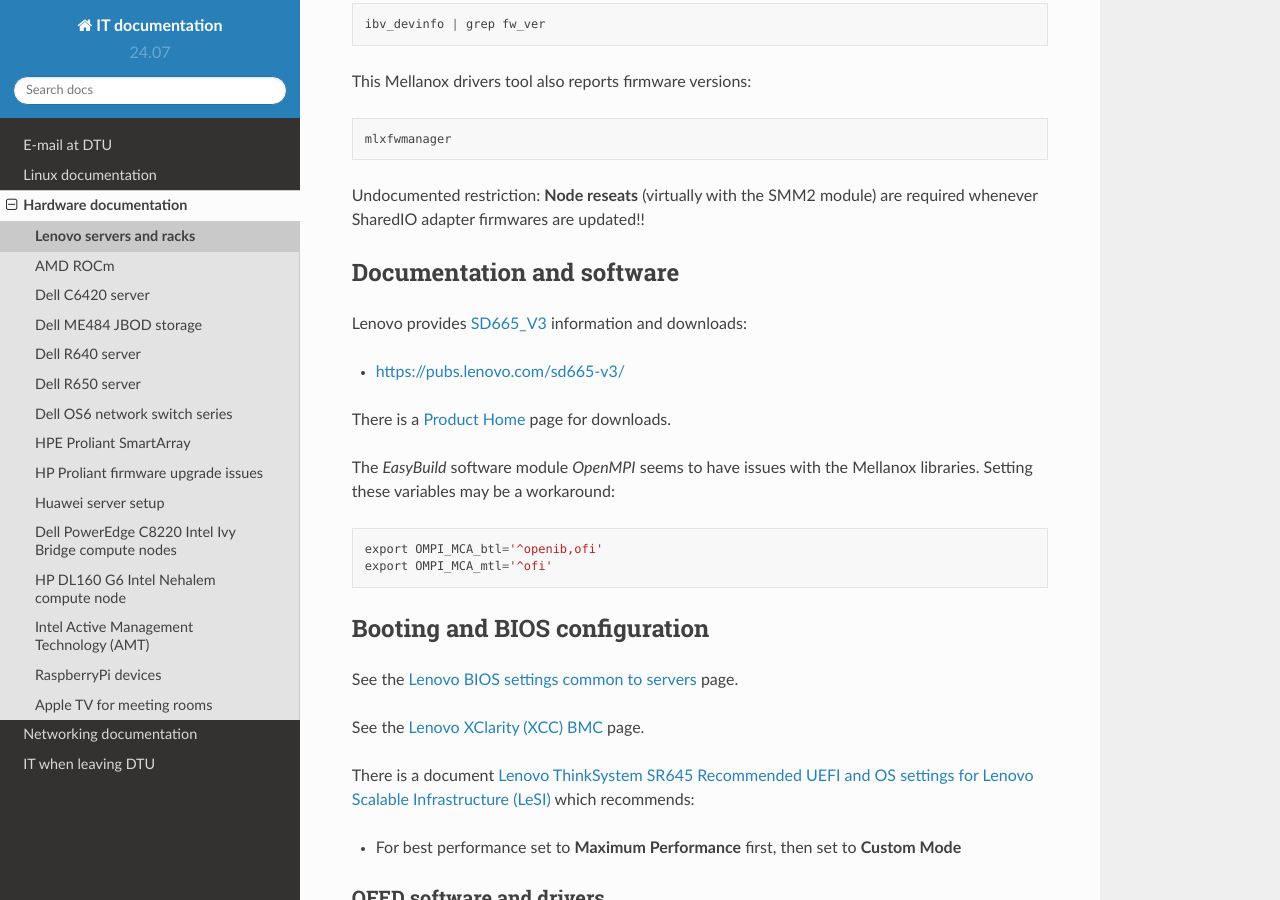
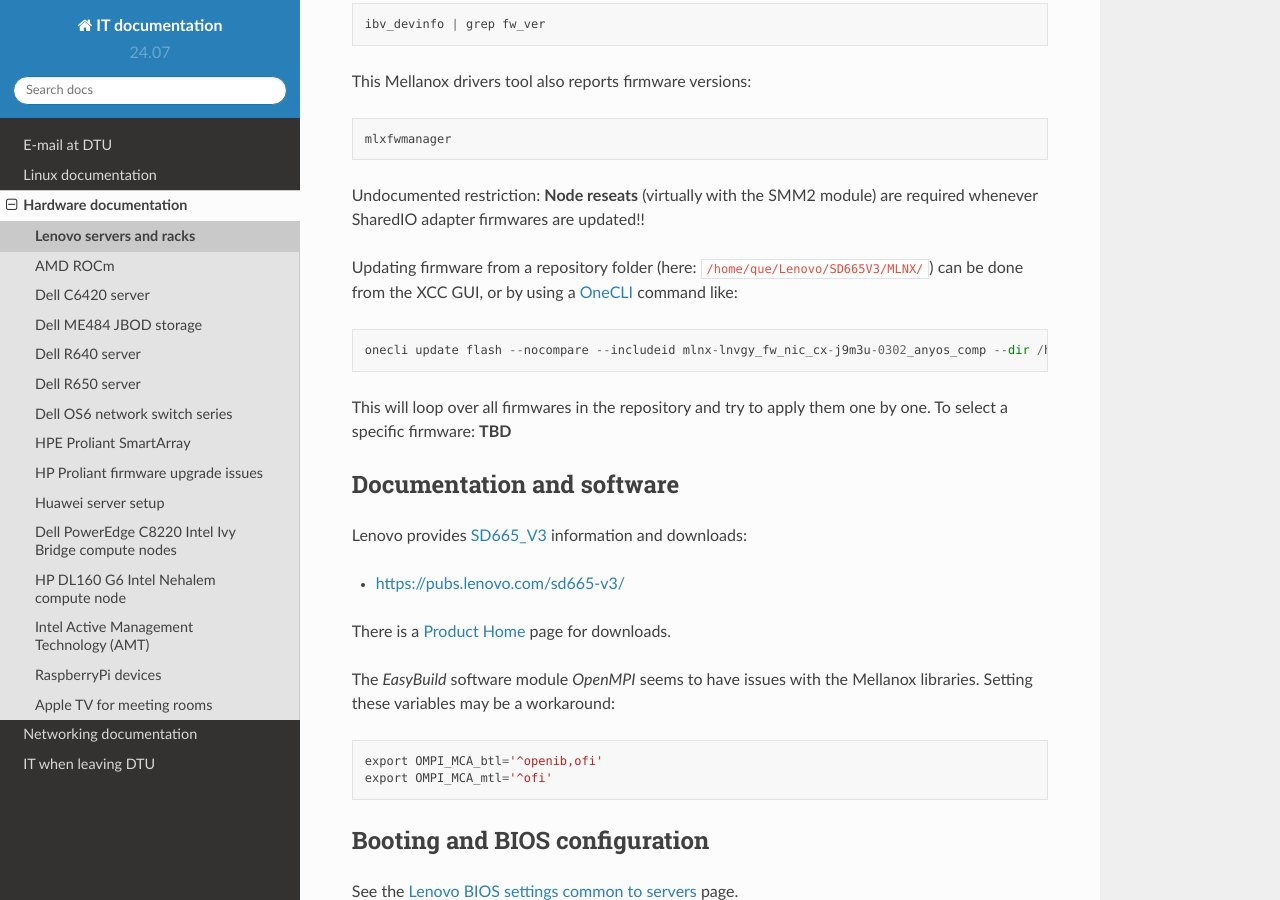
Before and after one commit to OleHolmNielsen/ITwiki, a Sphinx documentation site: the page built from docs/Lenovo_SD665_V3.rst, in a window 1280 px wide and 900 px high, scrolled down 1068 px. Built offline with Sphinx 7.4.7 and the Read the Docs theme 2.0.0, drawn with Linux system fonts in a browser that asks for light colours.

Commit message:
OneCLI firmware update

```diff
--- a/docs/Lenovo_SD665_V3.rst
+++ b/docs/Lenovo_SD665_V3.rst
@@ -47,6 +47,15 @@ This Mellanox drivers tool also reports firmware versions::
   mlxfwmanager
 
 Undocumented restriction: **Node reseats** (virtually with the SMM2 module) are required whenever SharedIO adapter firmwares are updated!!
+
+Updating firmware from a repository folder (here: ``/home/que/Lenovo/SD665V3/MLNX/``) can be done from the XCC GUI, or by using a OneCLI_ command like::
+
+  onecli update flash --nocompare --includeid mlnx-lnvgy_fw_nic_cx-j9m3u-0302_anyos_comp --dir /home/que/Lenovo/SD665V3/MLNX/ --log=5 -N --output /tmp
+
+This will loop over all firmwares in the repository and try to apply them one by one.
+To select a specific firmware: **TBD**
+
+.. _OneCLI: https://support.lenovo.com/us/en/solutions/ht116433-lenovo-xclarity-essentials-onecli-onecli
 
 Documentation and software
 ==========================
```
